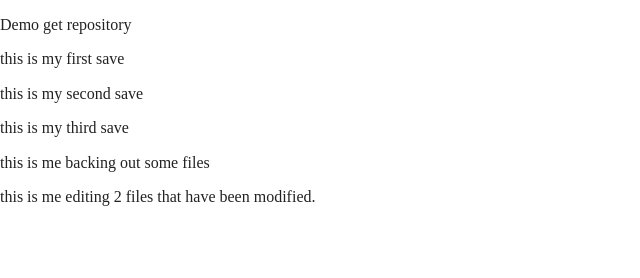
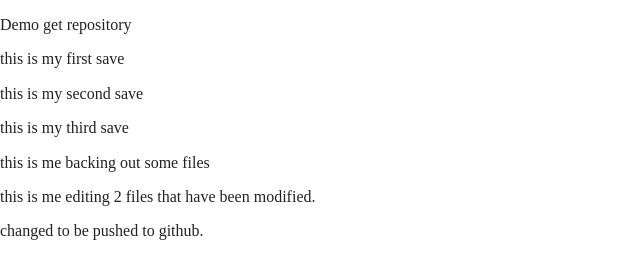
Before and after one commit to brianmot/git-demo, a website built with Parcel: page index.html in a window 1280 px wide. Shown: the whole page, without its empty margins (0-640 px from the left). Built offline with nearby package versions, Linux system fonts and the light colour scheme.

Commit message:
updating index page for gethub

```diff
--- a/index.html
+++ b/index.html
@@ -32,6 +32,7 @@
   <p> this is my third save</p>
   <p> this is me backing out some files</p>
   <p> this is me editing 2 files that have been modified.</p>
+  <p> changed to be pushed to github.</p>
   <script src="js/vendor/modernizr-3.11.2.min.js"></script>
   <script src="js/plugins.js"></script>
   <script src="js/main.js"></script>
```
